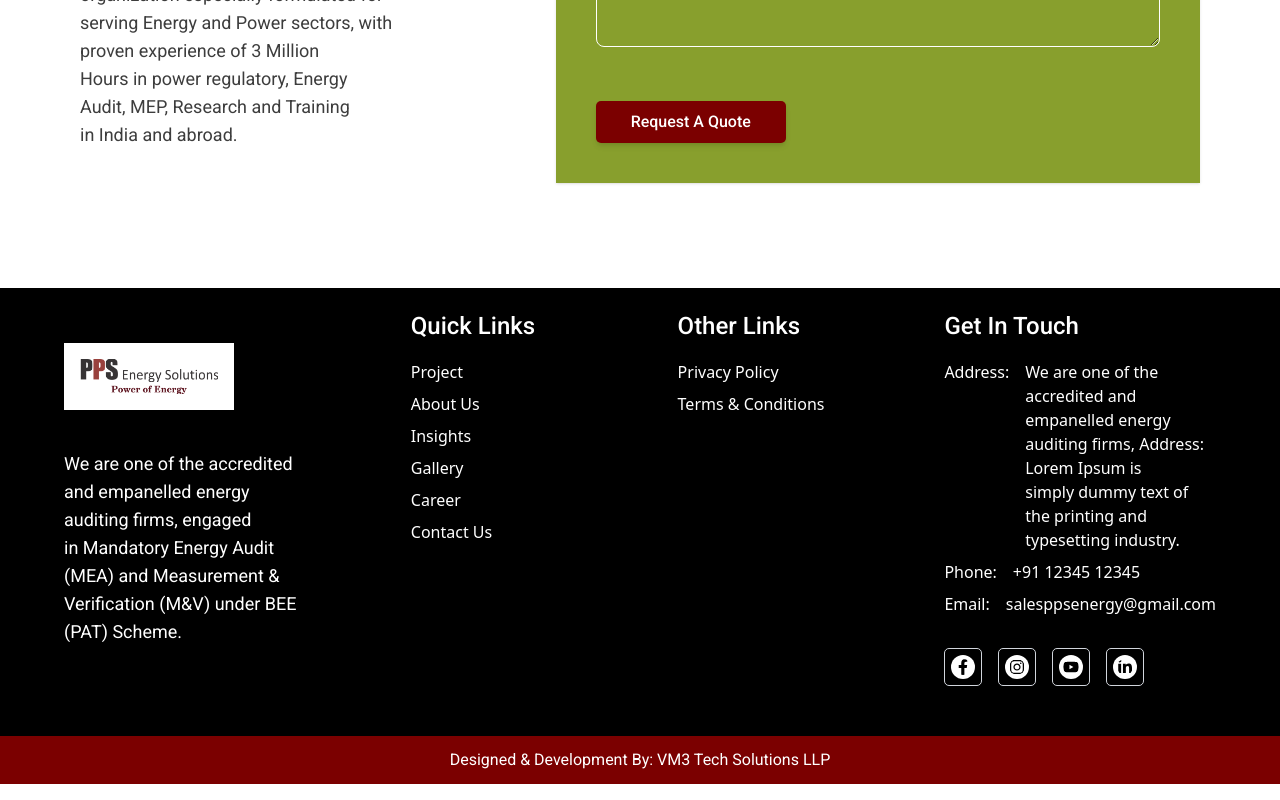
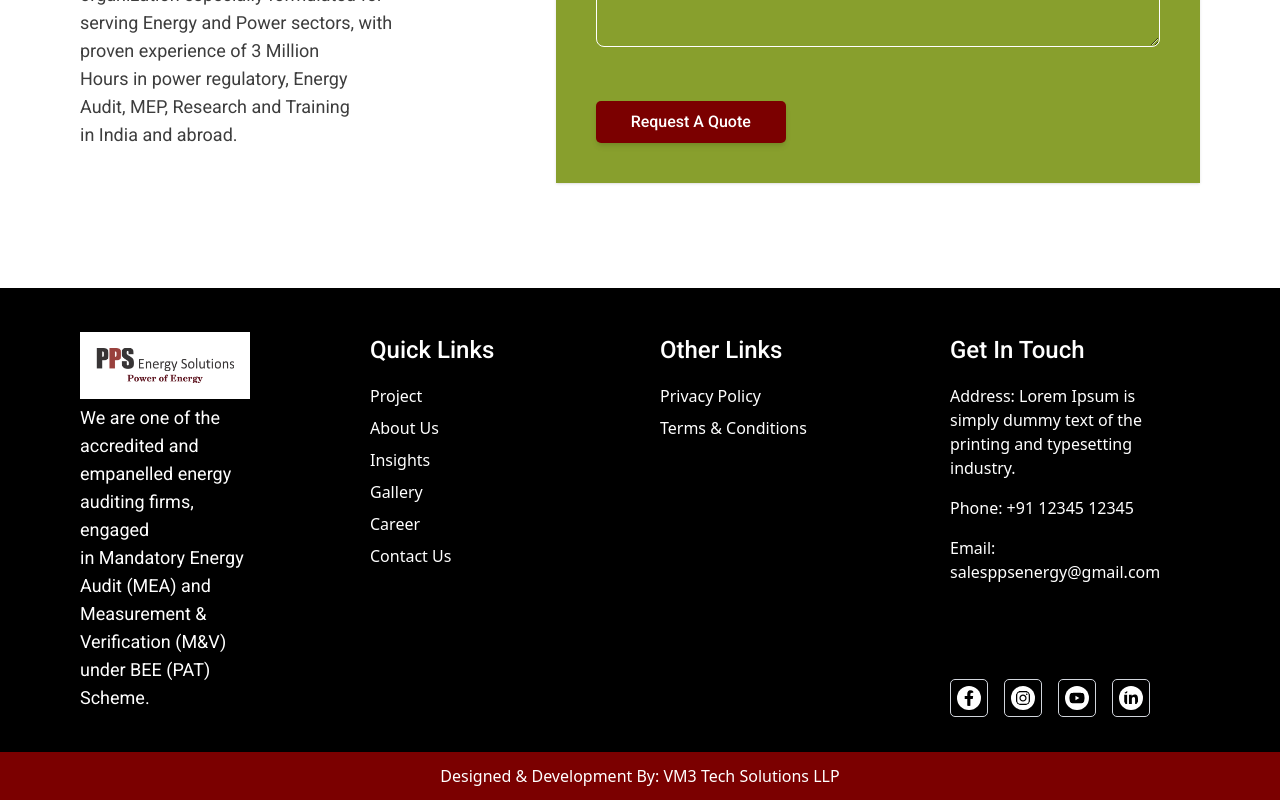
Before and after one commit to vm3techsolutions/ppsenergy, a Next.js app in the folder client/: page / in a window 1280 px wide. Shown: the part 8562-9362 px from the top of the page. Built offline with nearby package versions, Linux system fonts and the light colour scheme.

Commit message:
Updated Mobile View For Footer

```diff
--- a/client/src/component/footer/Footer.jsx
+++ b/client/src/component/footer/Footer.jsx
@@ -8,9 +8,9 @@ export default function Footer() {
   return (
     <section className=" flex flex-col bg-[#000000] ">
 
-<div className='flex pt-[20px] pb-[50px] px-[50px] sm:grid-cols-2 lg:grid-cols-4 gap-8 sm:px-10 lg:px-16'>
+<div className='  grid grid-cols-1 sm:grid-cols-1 lg:grid-cols-4 gap-10  mt-6 text-center lg:text-left px-[80px] pb-[35px] pt-[20px]'>
 {/* Column 1 */}
-      <div className="flex flex-col justify-evenly w-1/4 mr-20 md:w-1/2 lg:w-1/4 md:mr-10 lg:mr-20">
+      <div className="flex flex-col justify-evenly md:mr-10 lg:mr-20 items-center lg:items-start">
 
         <Link href="/">
         <Image
@@ -26,7 +26,7 @@ export default function Footer() {
       </div>
 
 {/* Column 2 */}
-      <div className="flex flex-col  w-1/4 ">
+      <div className="flex flex-col  ">
         <h3 className="text-[#ffffff]  title">Quick Links</h3>
         <ul className="list-none  text-white text-base space-y-2 mt-4">
         <li>Project</li>
@@ -39,7 +39,7 @@ export default function Footer() {
       </div>
 
 {/* Column 3 */}
-      <div className="flex flex-col w-1/4 ">
+      <div className="flex flex-col  ">
         <h3 className="text-[#ffffff] title">Other Links</h3>
         <ul className="list-none  text-white text-base space-y-2 mt-4">
         <li>Privacy Policy</li>
@@ -48,27 +48,27 @@ export default function Footer() {
       </div>
 
 {/* Column 4 */}
-      <div className='flex flex-col w-1/4 justify-between '>
-        <div className=' text-[#ffffff]  mb-6'>
+      <div className='flex flex-col  justify-between '>
+        <div className=' text-[#ffffff]  mb-6 pl-[20px] pr-[20px] lg:pl-[0px] lg:pr-[0px]'>
            <h3 className="text-[#ffffff] title">Get In Touch</h3>
 
-          <div className='flex gap-4 mb-2 mt-4'>
-            <span>Address:</span>
-            <p>We are one of the accredited and empanelled energy auditing firms, Address: Lorem Ipsum is simply dummy text of the printing and typesetting industry.</p>
+          <div className='flex gap-4 mb-4 mt-4'>
+
+            <p>Address: Lorem Ipsum is simply dummy text of the printing and typesetting industry.</p>
             </div>
 
-           <div className='flex gap-4 mb-2 mt-2'>
-          <p>Phone:</p>
-          <p>+91 12345 12345</p>
+           <div className=' mb-4 mt-2'>
+          <p>Phone: +91 12345 12345</p>
+
           </div>
 
-           <div className='flex gap-4 mb-2 mt-2'>
-            <p>Email:</p>
-            <p>salesppsenergy@gmail.com</p>
+           <div className=' mb-4 mt-2 '>
+            <p>Email: salesppsenergy@gmail.com</p>
+
           </div>
         </div>
 
-        <div className="flex items-center gap-4  text-[#000000] text-2xl">
+        <div className="flex  gap-4  text-[#000000] text-2xl text-center justify-center lg:justify-start ">
           <div className='border border-gray-300 rounded-[5px] p-1.5'>  <Link href="#"><FaFacebookF className=" rounded-full bg-[#ffffff]  p-1" /></Link>
           </div>
 
@@ -90,7 +90,7 @@ export default function Footer() {
 
 </div>
 
-<div className='text-center text-[#ffffff] bg-[#7B0000] content-section py-1'>
+<div className='text-center text-[#ffffff] bg-[#7B0000] py-1 '>
   <p className='py-2'>Designed & Development By: <Link href="https://vm3techsolution.com/plans/?v=212bd1cfe3fb"
    target="_blank">VM3 Tech Solutions LLP</Link> </p>
 </div>
```
